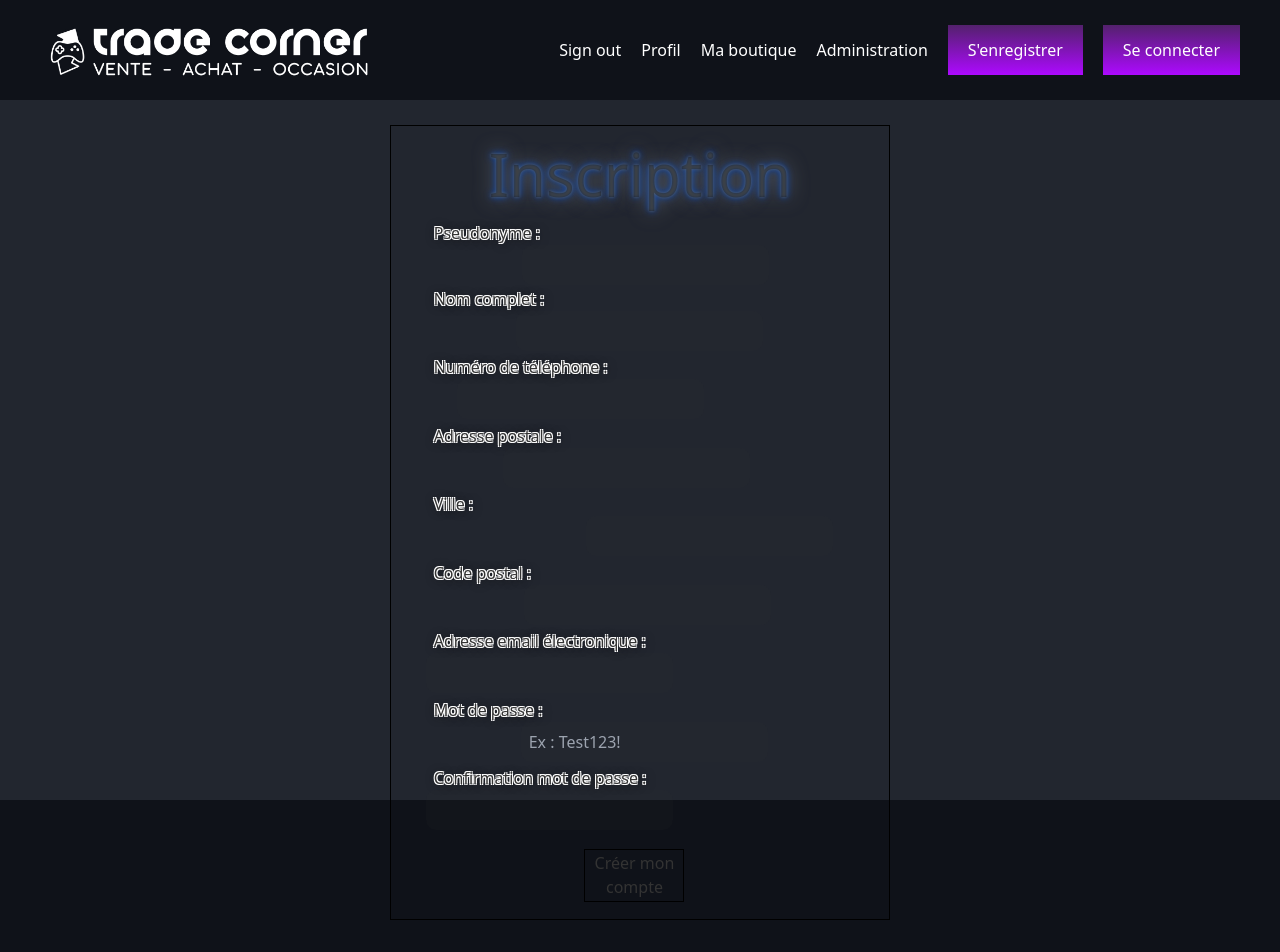
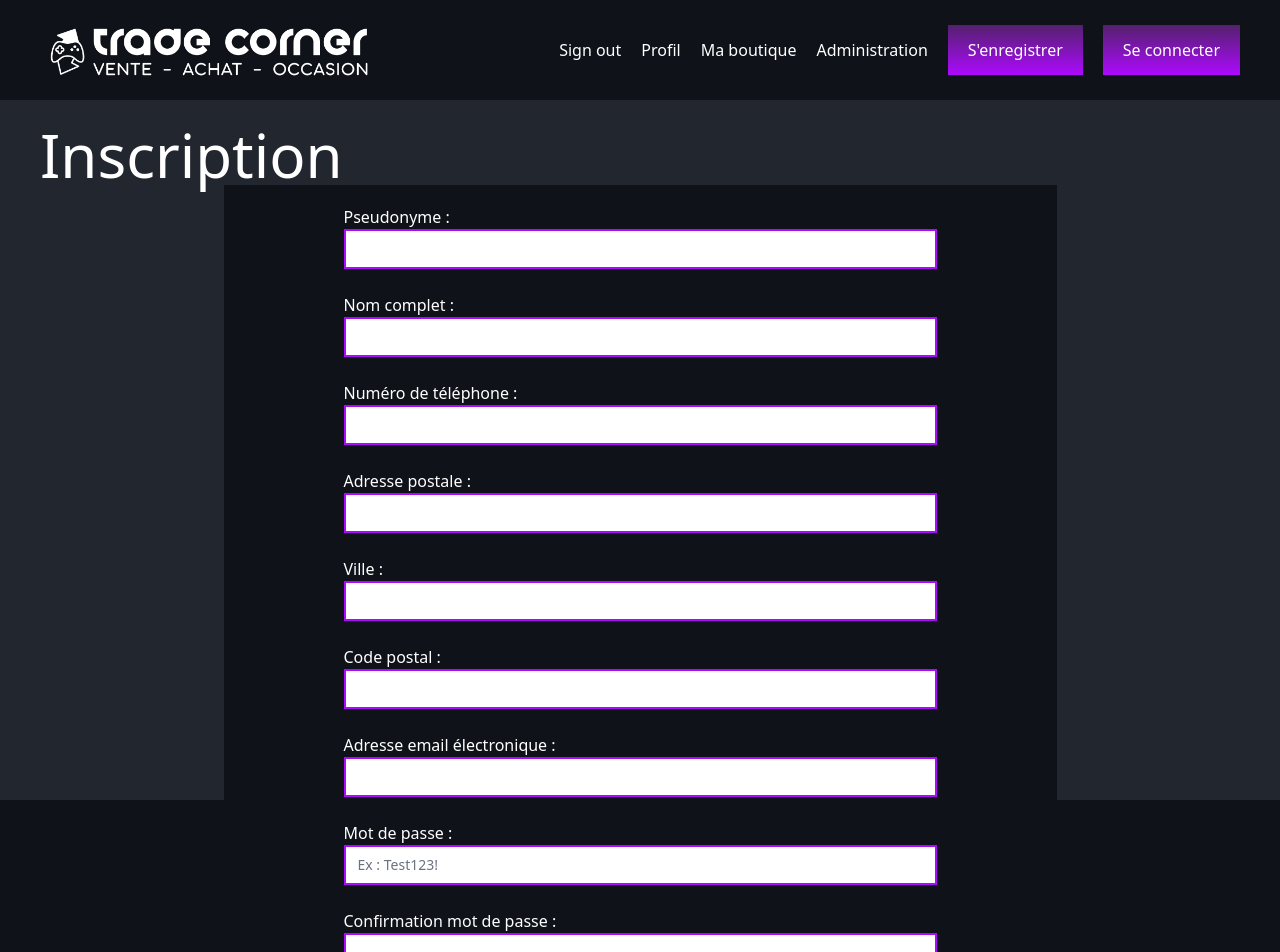
Before and after one commit to Exizygl/Trade-corner, a React (Vite) app: page /register in a window 1280 px wide. Shown: the top 952 px of the page. Before the commit the page ends 920 px from the top, so only its background shows below. Built offline with nearby package versions, Linux system fonts and the light colour scheme; a web font is replaced by a local one.

Commit message:
WIP signup

```diff
--- a/src/app/assets/styles/components/btn.css
+++ b/src/app/assets/styles/components/btn.css
@@ -1,7 +1,7 @@
 /* classes customisées et utilisées */
 
 .btn-primary{
-    @apply bg-gradient-to-b from-purplecorner to-magentacorner h-[50px] px-5 mr-5 mb-5 text-white uppercase ;
+    @apply bg-gradient-to-b from-purplecorner to-magentacorner h-[50px] px-5 mb-5 text-white !uppercase ;
 }
 
 .btn-nav-primary {
--- a/src/app/assets/styles/components/register.css
+++ b/src/app/assets/styles/components/register.css
@@ -55,29 +55,6 @@
 
 /* Identifiant */
 
-#password {
-    margin-left: 95px;
-}
-
-#zipcode {
-    margin-left: 98px;
-}
-#ville {
-    margin-left: 160px;
-}
-#adress {
-    margin-left: 77px;
-}
-#phoneNumber {
-    margin-left: 31px;
-}
-#surName {
-    margin-left: 90px;
-}
-#pseudo {
-    margin-left: 96px;
-}
-
 /* .input {
     background: rgba(0, 0, 0, 0.068);
     margin-bottom: 10px;
--- a/src/app/components/layouts/Register.jsx
+++ b/src/app/components/layouts/Register.jsx
@@ -51,17 +51,18 @@ const Register = () => {
     // Formulaire
 
     return (
-        <div>
-            <div className="global">
+        <div className="text-white px-10"><h1>Inscription</h1>
+            <div className="w-[833px] mx-auto  bg-black py-[20px] px-[120px] text-white">
                 <form onSubmit={handleSubmit}>
-                    <h1>Inscription</h1>
+
 
                     <div className="form">
-                        <div className="Information">
+                        <div className="">
                             <label htmlFor="pseudo">Pseudonyme : </label>
 
                             <input
                                 type="text"
+                                className="input"
                                 name="pseudo"
                                 id="pseudo"
                                 value={values.pseudo}
@@ -80,6 +81,7 @@ const Register = () => {
 
                             <input
                                 type="text"
+                                className="input"
                                 name="name"
                                 id="surName"
                                 value={values.name}
@@ -100,6 +102,7 @@ const Register = () => {
 
                             <input
                                 type="tel"
+                                className="input"
                                 name="phoneNumber"
                                 id="phoneNumber"
                                 value={values.phoneNumber}
@@ -121,6 +124,7 @@ const Register = () => {
 
                             <input
                                 type="text"
+                                className="input"
                                 name="adress"
                                 id="adress"
                                 value={values.adress}
@@ -141,6 +145,7 @@ const Register = () => {
 
                             <input
                                 type="text"
+                                className="input"
                                 name="ville"
                                 id="ville"
                                 value={values.ville}
@@ -161,6 +166,7 @@ const Register = () => {
 
                             <input
                                 type="text"
+                                className="input"
                                 name="zipcode"
                                 id="zipcode"
                                 value={values.zipcode}
@@ -181,6 +187,7 @@ const Register = () => {
 
                             <input
                                 type="email"
+                                className="input"
                                 name="email"
                                 id="email"
                                 value={values.email}
@@ -201,6 +208,7 @@ const Register = () => {
 
                             <input
                                 type="password"
+                                className="input"
                                 name="password"
                                 id="password"
                                 placeholder="Ex : Test123!"
@@ -224,6 +232,7 @@ const Register = () => {
 
                             <input
                                 type="password"
+                                className="input"
                                 name="passwordConfirmation"
                                 id="passwordConfirmation"
                                 value={values.passwordConfirmation}
@@ -241,8 +250,8 @@ const Register = () => {
                         </div>
                     </div>
 
-                    <div className="submit">
-                        <button type="submit">Créer mon compte</button>
+                    <div className="text-center" >
+                        <button className="btn-primary mx-auto" type="submit">Créer mon compte</button>
                     </div>
                 </form>
             </div>
--- a/src/app/components/layouts/administration/CardUser.css
+++ /dev/null
@@ -1,20 +0,0 @@
-/* .cardPerso {
-    width : 160px;
-    height: 230px;
-    text-align: center;
-    margin: 5px 10px 0px 0px;
-}
-
-.cardPerso p {
-    font-size : 80%;
-} */
-
-.cardPerso .illus {
-    height : 130px;
-}
-
-.cardPerso img {
-object-fit: cover;
-   height: 100%;
-   width: 100%;
-}
--- a/src/app/components/layouts/administration/CardUser.jsx
+++ b/src/app/components/layouts/administration/CardUser.jsx
@@ -1,5 +1,4 @@
 import React from 'react';
-import './CardUser.css';
 
 export default function CardUser(props) {
 
```
